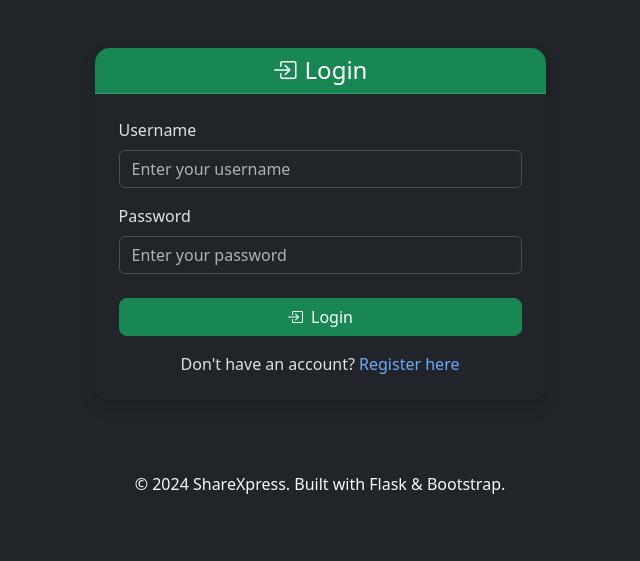
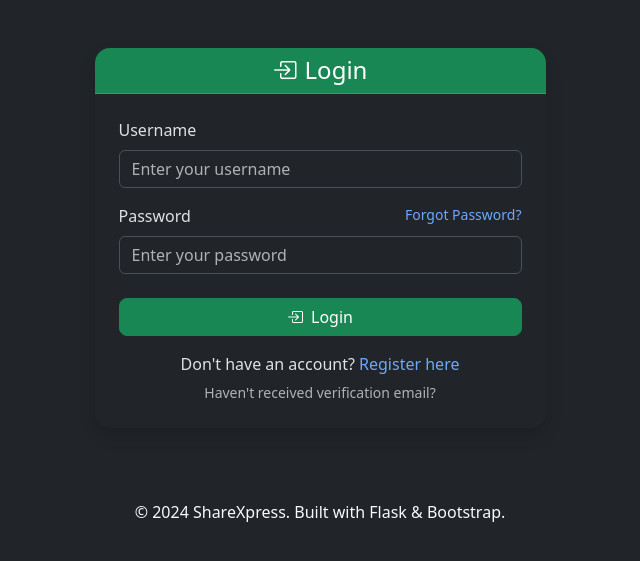
Before and after one commit to Mh-NOUHICoder/sharexpress, a Flask app: page /login in a window 1280 px wide. Shown: the part 62-623 px from the top of the page, without its empty margins (320-960 px from the left). Run offline with Flask 3, Linux system fonts and the light colour scheme; parts of the project's set-up code (start-up, migrations or seed data) failed here and were passed over; some libraries are stand-ins or nearby versions.

Commit message:
Implement professional email workflow, user verification, and password reset functionality with secure Gmail SMTP integration

```diff
--- a/app.py
+++ b/app.py
@@ -2,25 +2,66 @@ import os
 from flask import Flask, render_template, request, redirect, url_for, send_file, abort, session, jsonify, flash
 from models import db, User, File
 from werkzeug.utils import secure_filename
+from flask_mail import Mail, Message
+from itsdangerous import URLSafeTimedSerializer
 import uuid
 from werkzeug.security import generate_password_hash, check_password_hash
 from flask_wtf.csrf import CSRFProtect, CSRFError
 
+# Now try to import dotenv (but make it optional)
+try:
+    from dotenv import load_dotenv
+    load_dotenv()
+    print("[+] Environment variables loaded from .env file")
+except ImportError:
+    print("[!] python-dotenv not installed, using default configuration")
+
 # ── Vercel: /tmp is the only writable directory in the serverless runtime ──
-os.makedirs("/tmp", exist_ok=True)
-os.makedirs("/tmp/uploads", exist_ok=True)
+temp_dir = os.path.abspath("/tmp")
+os.makedirs(temp_dir, exist_ok=True)
+os.makedirs(os.path.join(temp_dir, "uploads"), exist_ok=True)
 
 # Create app with /tmp as the instance path so Flask never touches /var/task/instance
-app = Flask(__name__, instance_path="/tmp")
+app = Flask(__name__, instance_path=temp_dir)
 
-# Configure app BEFORE importing dotenv or doing anything else
+# Configure app
 app.config['SECRET_KEY'] = os.environ.get('SECRET_KEY', os.urandom(24).hex())
+app.config['SECURITY_PASSWORD_SALT'] = os.environ.get('SECURITY_PASSWORD_SALT', 'my_precious_salt')
+
+# Flask-Mail configuration
+app.config['MAIL_SERVER'] = os.environ.get('MAIL_SERVER', 'smtp.gmail.com')
+app.config['MAIL_PORT'] = int(os.environ.get('MAIL_PORT', 587))
+app.config['MAIL_USE_TLS'] = os.environ.get('MAIL_USE_TLS', 'True').lower() == 'true'
+app.config['MAIL_USE_SSL'] = os.environ.get('MAIL_USE_SSL', 'False').lower() == 'true'
+app.config['MAIL_USERNAME'] = os.environ.get('MAIL_USERNAME')
+app.config['MAIL_PASSWORD'] = os.environ.get('MAIL_PASSWORD')
+app.config['MAIL_DEFAULT_SENDER'] = os.environ.get('MAIL_DEFAULT_SENDER', 'notifications@sharexpress.com')
+
+mail = Mail(app)
+ts = URLSafeTimedSerializer(app.config["SECRET_KEY"])
+
+def send_email(subject, recipients, html_template, **template_kwargs):
+    """Helper function to send emails using Flask-Mail."""
+    try:
+        html = render_template(html_template, **template_kwargs)
+        msg = Message(subject, recipients=recipients, html=html)
+        mail.send(msg)
+        return True
+    except Exception as e:
+        import traceback
+        print(f"\n[!] MAIL ERROR: {e}")
+        print(traceback.format_exc())
+        # In development/local mode, we might want to still provide the URL for testing
+        if 'verification_url' in template_kwargs:
+            print(f"DEBUG: Verification Link -> {template_kwargs['verification_url']}")
+        if 'reset_url' in template_kwargs:
+            print(f"DEBUG: Password Reset Link -> {template_kwargs['reset_url']}")
+        return False
 
 # ── Database: use DATABASE_URL (PostgreSQL on production) or SQLite in /tmp ──
-# NOTE: four slashes (sqlite:////tmp/...) = absolute path required for /tmp
 app.config['SQLALCHEMY_DATABASE_URI'] = os.getenv(
     'DATABASE_URL',
-    'sqlite:////tmp/database.db'
+    'sqlite:///database.db'
 )
 app.config['SQLALCHEMY_TRACK_MODIFICATIONS'] = False
 
@@ -30,7 +71,7 @@ app.config['SQLALCHEMY_ENGINE_OPTIONS'] = {
 }
 
 # ── Upload folder: must be writable; /tmp/uploads on Vercel ──
-app.config['UPLOAD_FOLDER'] = os.getenv('UPLOAD_FOLDER', '/tmp/uploads')
+app.config['UPLOAD_FOLDER'] = os.getenv('UPLOAD_FOLDER', os.path.join(temp_dir, "uploads"))
 app.config['MAX_CONTENT_LENGTH'] = int(os.getenv('MAX_FILE_SIZE', 104857600))  # Default 100MB
 
 # ── Allowed extensions ──
@@ -39,16 +80,6 @@ ALLOWED_EXTENSIONS = set(os.getenv('ALLOWED_EXTENSIONS', 'txt,pdf,png,jpg,jpeg,g
 def allowed_file(filename):
     return '.' in filename and \
            filename.rsplit('.', 1)[1].lower() in ALLOWED_EXTENSIONS
-
-
-
-# Now try to import dotenv (but make it optional)
-try:
-    from dotenv import load_dotenv
-    load_dotenv()
-    print("✅ Environment variables loaded from .env file")
-except ImportError:
-    print("⚠️ python-dotenv not installed, using default configuration")
 
 # Now initialize other components
 csrf = CSRFProtect(app)
@@ -61,9 +92,9 @@ BASE_URL = os.environ.get('BASE_URL', 'http://localhost:8080')
 with app.app_context():
     db.create_all()
     os.makedirs(app.config['UPLOAD_FOLDER'], exist_ok=True)
-    print("✅ Database and tables created successfully!")
-    print(f"   DB  → {app.config['SQLALCHEMY_DATABASE_URI']}")
-    print(f"   Uploads → {app.config['UPLOAD_FOLDER']}")
+    print("[+] Database and tables created successfully!")
+    print(f"   DB  -> {app.config['SQLALCHEMY_DATABASE_URI']}")
+    print(f"   Uploads -> {app.config['UPLOAD_FOLDER']}")
 
 
 @app.route('/')
@@ -76,74 +107,228 @@ def register():
     if request.method == 'POST':
         try:
             username = request.form.get('username')
+            email = request.form.get('email')
             password = request.form.get('password')
             confirmation = request.form.get('confirmation')
 
             # Validate inputs
-            if not username:
-                flash('Username is required!', 'error')
-                return render_template('register.html')
-
-            if not password:
-                flash('Password is required!', 'error')
+            if not username or not email or not password:
+                flash('All fields are required!', 'error')
                 return render_template('register.html')
 
             if password != confirmation:
                 flash('Passwords do not match!', 'error')
                 return render_template('register.html')
 
-            # Check if username already exists
-            existing_user = User.query.filter_by(username=username).first()
-            if existing_user:
+            # Check if username or email already exists
+            user_by_username = User.query.filter_by(username=username).first()
+            if user_by_username:
                 flash('Username already exists!', 'error')
                 return render_template('register.html')
 
-            # Create new user
-            new_user = User(username=username)
+            existing_user = User.query.filter_by(email=email).first()
+            if existing_user:
+                if not existing_user.is_verified:
+                    # Resend verification if already registered but not verified
+                    token = ts.dumps(email, salt=app.config['SECURITY_PASSWORD_SALT'])
+                    verification_url = url_for('verify_email', token=token, _external=True)
+
+                    send_email(
+                        "Please confirm your email - ShareXpress",
+                        [email],
+                        'email/verify_email.html',
+                        verification_url=verification_url,
+                        username=existing_user.username
+                    )
+                    flash('This email is already registered but not verified. A new verification link has been sent.', 'info')
+                    return redirect(url_for('login'))
+                else:
+                    flash('Email already exists! Please login.', 'error')
+                    return render_template('register.html')
+
+            # Create new user (unverified by default)
+            new_user = User(username=username, email=email)
             new_user.set_password(password)
 
             db.session.add(new_user)
-            db.session.commit()  # Commit to get the user ID
+            db.session.commit()
 
-            # NOW set the session after successful commit
-            session['user_id'] = new_user.id
-            session['username'] = new_user.username
+            # Send verification email
+            token = ts.dumps(email, salt=app.config['SECURITY_PASSWORD_SALT'])
+            verification_url = url_for('verify_email', token=token, _external=True)
 
-            flash('Registration successful! Welcome to ShareXpress.', 'success')
-            return redirect(url_for('dashboard') + '#upload')  # ← CHANGED: Go to upload section
+            email_sent = send_email(
+                "Please confirm your email - ShareXpress",
+                [email],
+                'email/verify_email.html',
+                verification_url=verification_url,
+                username=username
+            )
+
+            if email_sent:
+                flash('A confirmation email has been sent to your email address. Please check your inbox.', 'info')
+            else:
+                flash('Account created, but we couldn\'t send the verification email. Link printed to console.', 'warning')
+
+            return redirect(url_for('login'))
 
         except Exception as e:
-            db.session.rollback()  # Important: rollback on error
+            db.session.rollback()
             print(f"Registration error: {str(e)}")
-            flash('Registration failed due to a server error. Please try again.', 'error')
+            flash('Registration failed. Please ensure your email is correct.', 'error')
             return render_template('register.html')
 
     return render_template('register.html')
 
-# Login Route - redirect to dashboard#upload section
+@app.route('/verify-email/<token>')
+def verify_email(token):
+    try:
+        email = ts.loads(token, salt=app.config['SECURITY_PASSWORD_SALT'], max_age=86400) # 24 hours
+    except:
+        flash('The verification link is invalid or has expired.', 'error')
+        return redirect(url_for('login'))
+
+    user = User.query.filter_by(email=email).first_or_404()
+    if user.is_verified:
+        flash('Account already verified. Please login.', 'info')
+    else:
+        user.is_verified = True
+        db.session.commit()
+
+        # Send welcome email
+        send_email(
+            "Welcome to ShareXpress! Verification Successful",
+            [user.email],
+            'email/welcome.html',
+            username=user.username,
+            login_url=url_for('login', _external=True)
+        )
+
+        flash('You have confirmed your account. Thanks!', 'success')
+    return redirect(url_for('login'))
+
+@app.route('/resend-verification', methods=['GET', 'POST'])
+def resend_verification():
+    if request.method == 'POST':
+        email = request.form.get('email')
+        user = User.query.filter_by(email=email).first()
+
+        if user:
+            if user.is_verified:
+                flash('This account is already verified. Please login.', 'info')
+                return redirect(url_for('login'))
+
+            token = ts.dumps(email, salt=app.config['SECURITY_PASSWORD_SALT'])
+            verification_url = url_for('verify_email', token=token, _external=True)
+
+            email_sent = send_email(
+                "Please confirm your email - ShareXpress",
+                [email],
+                'email/verify_email.html',
+                verification_url=verification_url,
+                username=user.username
+            )
+
+            if email_sent:
+                flash('A new verification email has been sent.', 'info')
+            else:
+                flash('Could not send email. [DEV MODE] Link printed to console.', 'warning')
+
+        else:
+            # We don't want to reveal if an email exists, but for resend it's usually fine
+            flash('No account found with that email.', 'error')
+
+        return redirect(url_for('login'))
+
+    return render_template('resend_verification.html')
+
+# Login Route
 @app.route('/login', methods=['GET', 'POST'])
 def login():
     if request.method == 'POST':
-        username = request.form.get('username')
+        identity = request.form.get('username')
         password = request.form.get('password')
 
-        if not username or not password:
+        if not identity or not password:
             flash('Please provide both username and password!', 'error')
             return render_template('login.html')
 
-        # Find user
-        user = User.query.filter_by(username=username).first()
+        # Find user by username OR email
+        user = User.query.filter((User.username == identity) | (User.email == identity)).first()
 
         if user and user.check_password(password):
+            if not user.is_verified:
+                flash('Please verify your email address first!', 'warning')
+                return render_template('login.html')
+
             session['user_id'] = user.id
             session['username'] = user.username
-            flash('Login successful!', 'success')
-            return redirect(url_for('dashboard') + '#upload')  # ← ADD #upload anchor
+            flash(f'Welcome back, {user.username}!', 'success')
+            return redirect(url_for('dashboard'))
         else:
             flash('Invalid username or password!', 'error')
             return render_template('login.html')
 
     return render_template('login.html')
+
+@app.route('/forgot-password', methods=['GET', 'POST'])
+def forgot_password():
+    if request.method == 'POST':
+        email = request.form.get('email')
+        user = User.query.filter_by(email=email).first()
+
+        if user:
+            token = ts.dumps(email, salt=app.config['SECURITY_PASSWORD_SALT'])
+            reset_url = url_for('reset_password', token=token, _external=True)
+
+            email_sent = send_email(
+                "Password Reset Request - ShareXpress",
+                [email],
+                'email/reset_password.html',
+                reset_url=reset_url,
+                username=user.username
+            )
+
+            if email_sent:
+                flash('If an account exists with that email, a password reset link has been sent.', 'info')
+            else:
+                flash('Error sending reset email. [DEV MODE] Link printed to console.', 'warning')
+        else:
+            # Generic message for security
+            flash('If an account exists with that email, a password reset link has been sent.', 'info')
+
+        return redirect(url_for('login'))
+
+    return render_template('forgot_password.html')
+
+@app.route('/reset-password/<token>', methods=['GET', 'POST'])
+def reset_password(token):
+    try:
+        email = ts.loads(token, salt=app.config['SECURITY_PASSWORD_SALT'], max_age=3600) # 1 hour
+    except:
+        flash('The reset link is invalid or has expired.', 'error')
+        return redirect(url_for('forgot_password'))
+
+    user = User.query.filter_by(email=email).first_or_404()
+
+    if request.method == 'POST':
+        password = request.form.get('password')
+        confirmation = request.form.get('confirmation')
+
+        if not password:
+            flash('Password is required!', 'error')
+            return render_template('reset_password.html', token=token)
+
+        if password != confirmation:
+            flash('Passwords do not match!', 'error')
+            return render_template('reset_password.html', token=token)
+
+        user.set_password(password)
+        db.session.commit()
+        flash('Your password has been reset. You can now login.', 'success')
+        return redirect(url_for('login'))
+
+    return render_template('reset_password.html', token=token)
 
 # Logout Route
 @app.route('/logout')
--- a/models.py
+++ b/models.py
@@ -8,7 +8,9 @@ db = SQLAlchemy()
 class User(db.Model):
     id = db.Column(db.Integer, primary_key=True)
     username = db.Column(db.String(80), unique=True, nullable=False)
+    email = db.Column(db.String(120), unique=True, nullable=False)
     password_hash = db.Column(db.String(120), nullable=False)
+    is_verified = db.Column(db.Boolean, default=False)
     files = db.relationship('File', backref='owner', lazy=True)
 
     def set_password(self, password):
--- a/requirements.txt
+++ b/requirements.txt
@@ -13,4 +13,5 @@ requests==2.32.4
 SQLAlchemy==2.0.42
 Werkzeug==3.1.3
 WTForms==3.2.1
+Flask-Mail==0.10.0
 gunicorn==21.2.0
--- a/templates/login.html
+++ b/templates/login.html
@@ -16,7 +16,10 @@
                                placeholder="Enter your username">
                     </div>
                     <div class="mb-4">
-                        <label for="password" class="form-label">Password</label>
+                        <div class="d-flex justify-content-between">
+                            <label for="password" class="form-label">Password</label>
+                            <a href="{{ url_for('forgot_password') }}" class="text-decoration-none small">Forgot Password?</a>
+                        </div>
                         <input type="password" class="form-control" id="password" name="password" required
                                placeholder="Enter your password">
                     </div>
@@ -25,8 +28,11 @@
                     </button>
                 </form>
                 <div class="text-center mt-3">
-                    <p class="mb-0">Don't have an account?
+                    <p class="mb-1">Don't have an account?
                         <a href="{{ url_for('register') }}" class="text-decoration-none">Register here</a>
+                    </p>
+                    <p class="mb-0">
+                        <a href="{{ url_for('resend_verification') }}" class="text-decoration-none small text-muted">Haven't received verification email?</a>
                     </p>
                 </div>
             </div>
--- a/templates/register.html
+++ b/templates/register.html
@@ -14,6 +14,11 @@
                         <label for="username" class="form-label">Username</label>
                         <input type="text" class="form-control" id="username" name="username" required
                                placeholder="Enter your username">
+                    </div>
+                    <div class="mb-3">
+                        <label for="email" class="form-label">Email Address</label>
+                        <input type="email" class="form-control" id="email" name="email" required
+                               placeholder="Enter your email">
                     </div>
                     <div class="mb-3">
                         <label for="password" class="form-label">Password</label>
```
Also changed, not shown: templates/email/base_email.html (added, +74 -0 lines), templates/email/reset_password.html (added, +14 -0 lines), templates/email/verify_email.html (added, +14 -0 lines), templates/email/welcome.html (added, +13 -0 lines), templates/forgot_password.html (added, +32 -0 lines), templates/resend_verification.html (added, +32 -0 lines), templates/reset_password.html (added, +31 -0 lines), 1 other file.
